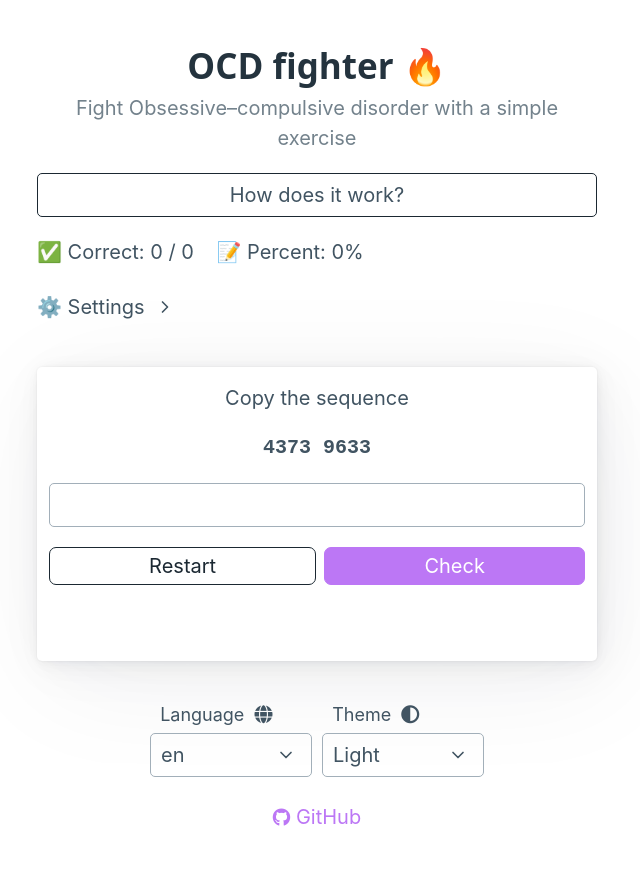
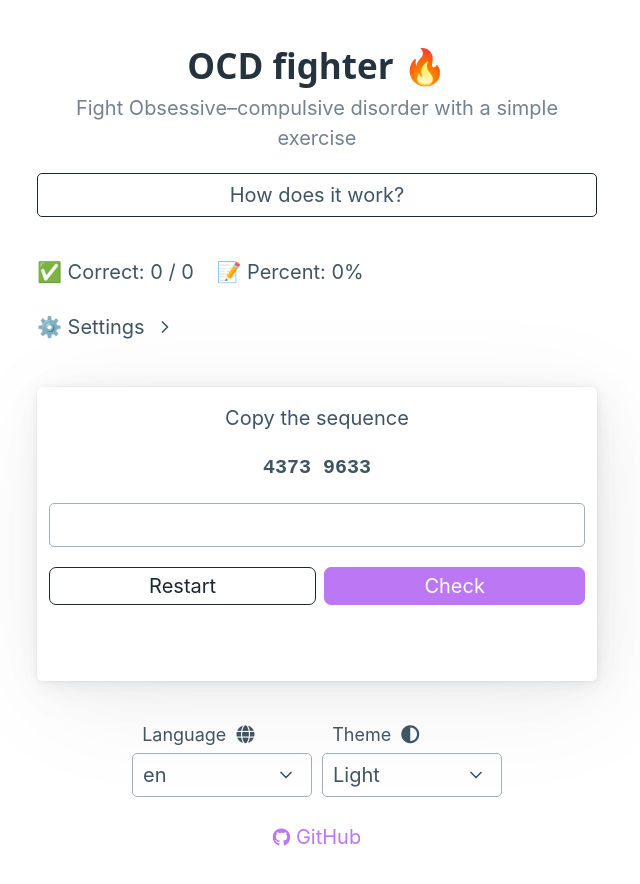
Before and after one commit to navalnica/akr, a Svelte app: page / in a window 1280 px wide. Shown: the top 884 px of the page, without its empty margins (323-963 px from the left). Built offline with nearby package versions, Linux system fonts and the light colour scheme.

Commit message:
fix layout jitter: vertical and horizontal

```diff
--- a/src/App.svelte
+++ b/src/App.svelte
@@ -533,13 +533,13 @@
 		</label>
 
 		<div class="divFlexHorizontal">
-			<label class="max-width-250px">{$tr("settings.minLetters")}: {lettersMin}
+			<label>{$tr("settings.minLetters")}: {lettersMin}
 				<input id="inputLettersMin" type="range" min=0 max=8 step=1 bind:value={lettersMinDisplay}
 				 on:input={lettersMinOnInput} disabled={customSequenceControlsBlocked}
 				>
 			</label>
 
-			<label class="max-width-250px">{$tr("settings.maxLetters")}: {lettersMax}
+			<label>{$tr("settings.maxLetters")}: {lettersMax}
 				<input id="inputLettersMax" type="range" min=0 max=8 step=1 bind:value={lettersMaxDisplay}
 				 on:input={lettersMaxOnInput} disabled={customSequenceControlsBlocked}>
 			</label>
@@ -574,15 +574,12 @@
 
 	<article id="mainCard">
 		{#if visibleTask}
-			<div id="task">
 			<p>{taskDescription}</p>
 			<p id="taskContent"><strong>{targetSeqSeparated}</strong></p>
 			<button id="buttonReady" on:click={readyToGuess}>{$tr("button.ready")}</button>
-			</div>
 		{/if}
 
 		{#if visibleGuess}
-			<div id="guess">
 			<p id="labelGuess">{taskDescriptionScreen2}</p>
 			<input id="inputGuess" type="text" readonly={guessInputsDisabled} bind:value={guess} on:input={inputGuessOnInput}/>
 
@@ -593,7 +590,6 @@
 			</div>
 
 			<p id="paragraphStatus">{statusText}</p>
-			</div>
 		{/if}
 	</article>
 </div>
@@ -615,6 +611,15 @@
 		display: flex;
 		flex-direction: column;
 		gap: 0.5rem;
+		margin-top: 1rem;
+		/*
+		use 'flex-grow' to make #appForm grow
+		and the rest of parent container (header and footer) remain fixed in height - "sticky".
+		NOTE: the page would need to have a height that’s equal to the height of the viewport,
+		or more. We set that in app.css.
+		refer to: https://tympanus.net/codrops/css_reference/flexbox/ - "Sticky Footer" section.
+		*/
+		flex-grow: 1;
 	}
 
 	#paragraphScore {
@@ -648,11 +653,6 @@
 	.flex-1 {
 		flex: 1;
 	}
-
-	.max-width-250px {
-		max-width: 250px;
-	}
-
 	.divFlexHorizontal {
 		display: flex;
 		gap: 1rem;
@@ -678,11 +678,6 @@
 		padding-bottom: 16px;
 		padding-left: 12px;
 		padding-right: 12px;
-	}
-
-	#task {
-		display: flex;
-		flex-direction: column;
 	}
 
 	#taskContent {
@@ -730,7 +725,7 @@
 	}
 	.footerSelect {
 		flex: 1;
-		max-width: 9em;
+		max-width: 9rem;
 	}
 
 	label {
--- a/src/app.css
+++ b/src/app.css
@@ -57,14 +57,13 @@ body {
 #app {
   display: flex;
   flex-direction: column;
-  justify-content: space-around;
   align-items: stretch;
-  min-width: 320px;
-  /* The app width when Settings controls are fully expanded is 595px (with what font size?).
-  Long text in task content may cause the app width to grow even further.
-  In order to avoid app width growing on increase of target sequence length, we set  max width to be 595px.
-  32em corresponds to 595px. */
-  max-width: 32em;
+  /* set min height to 100% of viewport's height */
+  min-height: 100vh;
+  /* default width */
+  width: 32rem;
+  /* however, we allow it to shrink */
+  min-width: 18rem;
   margin: 0 auto;
   padding: 2rem;
   text-align: center;
```
Also changed, not shown: 5 other files (tests, documents, lock files or other folders). Lines whose indentation alone changed are shown as unchanged.
